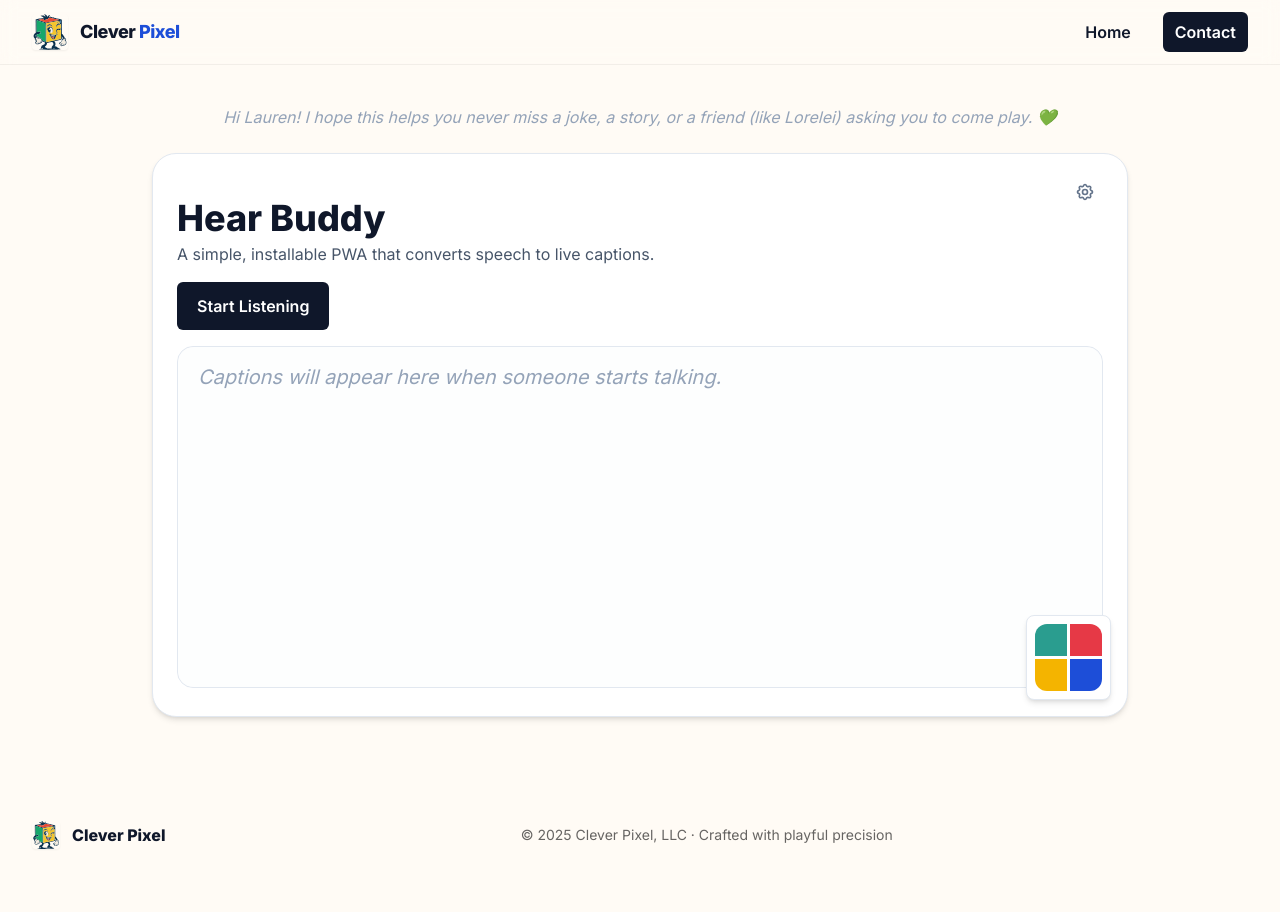
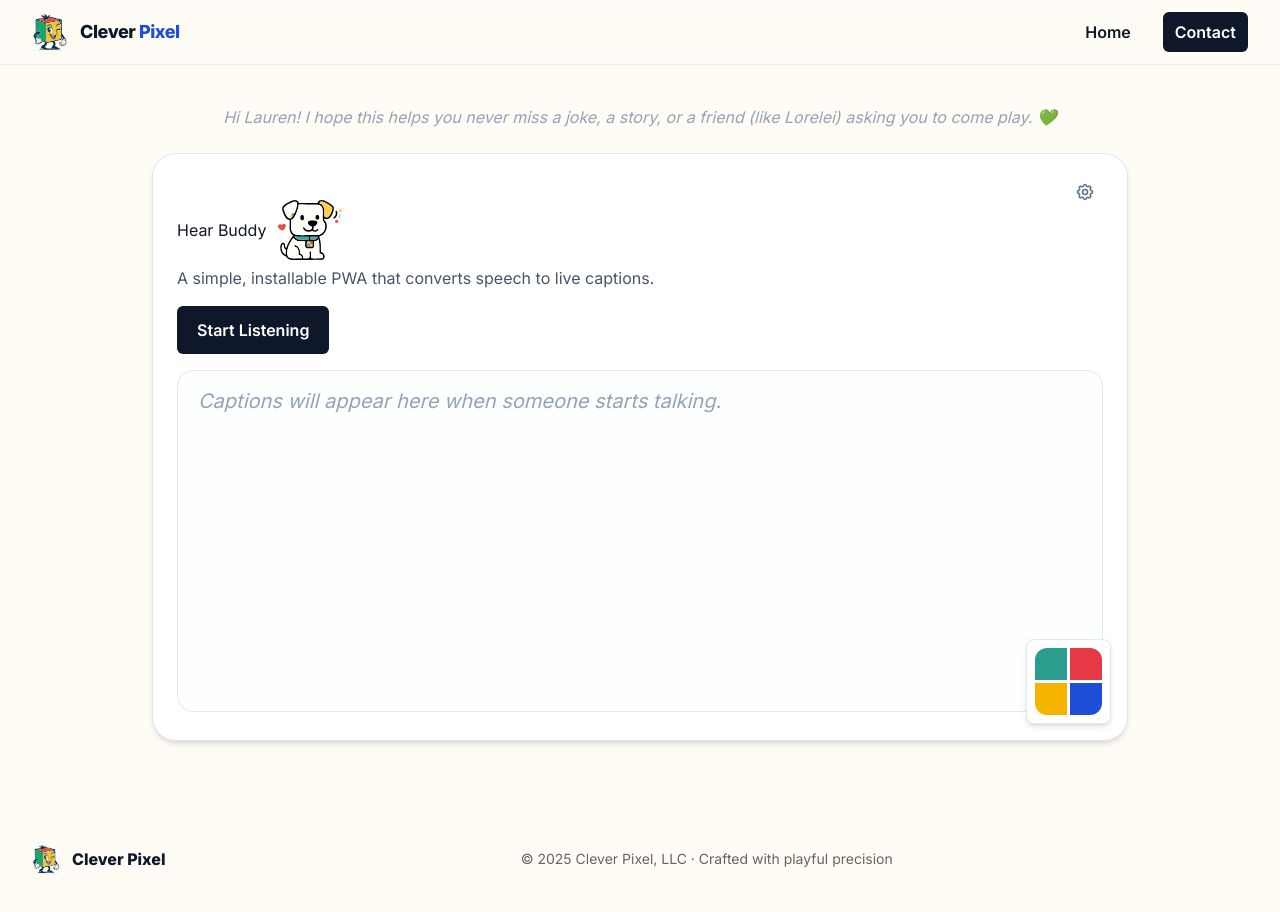
Before and after one commit to cleverpixeldesign/pwa-captions-3, a React (Vite) app: page / in a window 1280 px wide. Before the commit the page ends 889 px from the top, so only its background shows below. Built offline with nearby package versions, Linux system fonts and the light colour scheme.

Commit message:
HearBuddy dog

```diff
--- a/src/App.jsx
+++ b/src/App.jsx
@@ -424,10 +424,17 @@ function HearBuddy() {
 
           {/* Heading & Subtitle */}
           <header>
+          <span className="inline-flex items-center gap-3">
+                <span>Hear Buddy</span>
+                <img
+                  src="/assets/HearBuddy.svg"
+                  alt="Hear Buddy mascot"
+                  className="w-14 h-14 md:w-16 md:h-16"
+                  title="Hear Buddy"
+                />
+              </span>
             <h1 className="text-3xl md:text-4xl font-extrabold text-slate-900">
-              <span className="inline-flex items-center gap-2">
-                <span>Hear Buddy</span>
-              </span>
+
             </h1>
             <p className="text-sm md:text-base text-slate-600 mt-1 max-w-xl">
               A simple, installable PWA that converts speech to live captions.
```
Also changed, not shown: public/assets/HearBuddy.svg (added).
